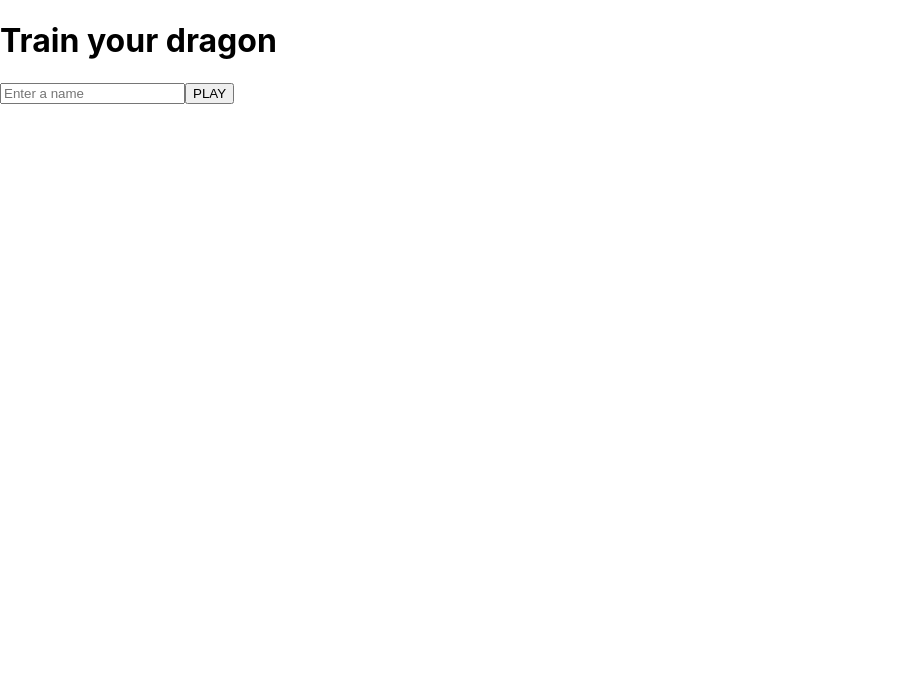
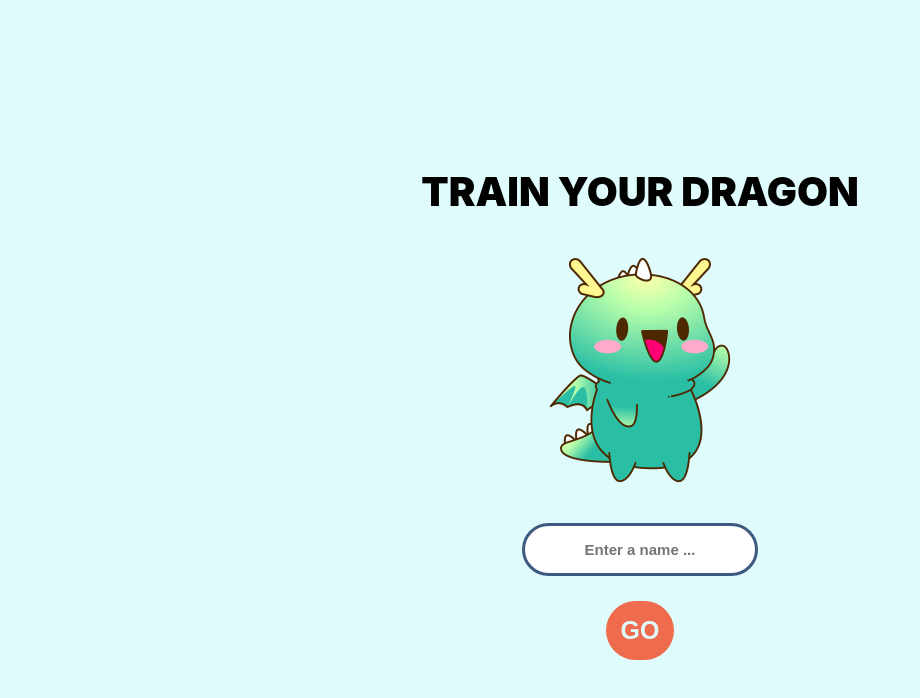
Before and after one commit to yokindev/tamago, a React (Create React App) app: page / in a window 1280 px wide. Shown: the top 698 px of the page, without its empty margins (0-920 px from the left). Built offline with nearby package versions, Linux system fonts and the light colour scheme.

Commit message:
feat: add logo and style to Home page

```diff
--- a/src/pages/Home.jsx
+++ b/src/pages/Home.jsx
@@ -1,4 +1,6 @@
 import { useNavigate } from "react-router-dom";
+import * as S from "../styles/Home.styles";
+import Dragon from "../assets/images/hello.png";
 
 export default function Home() {
   const toGame = useNavigate();
@@ -14,13 +16,16 @@ export default function Home() {
 
   return (
     <div>
-      <h1>Train your dragon</h1>
-      <input
-        type="text"
-        placeholder="Enter a name"
-        onChange={(e) => setName(e)}
-      />
-      <button onClick={play}>PLAY</button>
+      <S.Container>
+        <S.Title>TRAIN YOUR DRAGON</S.Title>
+        <S.Logo src={Dragon} />
+        <S.Input
+          type="text"
+          placeholder="Enter a name ..."
+          onChange={(e) => setName(e)}
+        />
+        <S.Button onClick={play}>GO</S.Button>
+      </S.Container>
     </div>
   );
 }
--- a/src/styles/Home.styles.js
+++ b/src/styles/Home.styles.js
@@ -0,0 +1,43 @@
+import styled from "styled-components";
+
+export const Container = styled.div`
+  height: 100vh;
+  margin: 0 auto;
+  display: flex;
+  flex-direction: column;
+  align-items: center;
+  justify-content: center;
+  background-color: #e0fbfc;
+`;
+
+export const Title = styled.h1`
+  text-align: center;
+  font-size: 40px;
+  font-weight: 900;
+`;
+
+export const Logo = styled.img`
+  width: 256px;
+`;
+
+export const Input = styled.input`
+  border: 3px solid #3d5a80;
+  width: 200px;
+  border-radius: 50px;
+  padding: 15px;
+  margin-bottom: 25px;
+  margin-top: 25px;
+  font-weight: 900;
+  font-size: 15px;
+  text-align: center;
+`;
+
+export const Button = styled.button`
+  border: none;
+  padding: 15px;
+  border-radius: 50px;
+  background-color: #ee6c4d;
+  font-weight: 900;
+  color: #e0fbfc;
+  font-size: 25px;
+`;
```
Also changed, not shown: src/assets/images/hello.png (added).
